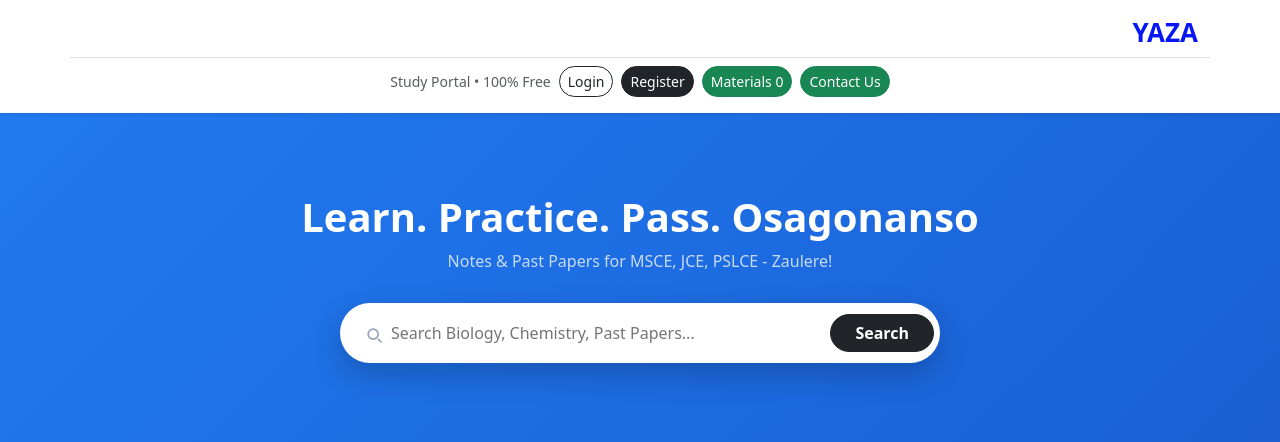
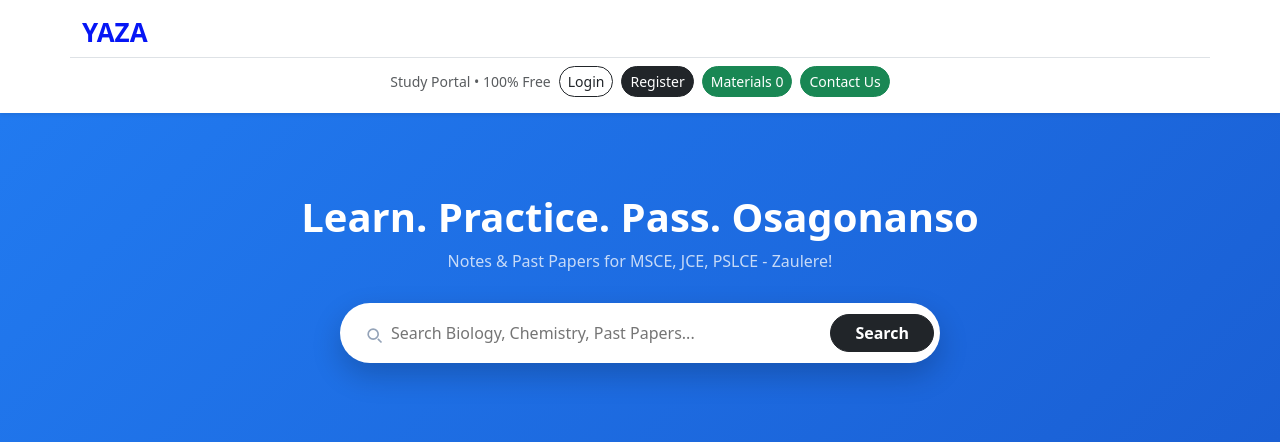
Before and after one commit to thomlivi8-stack/YAZA-project, a Django app: page / in a window 1280 px wide. Shown: the top 442 px of the page. Run offline with Django 5.2, Linux system fonts and the light colour scheme; data that the repository does not hold is empty.

Commit message:
Move  YAZA to left side

```diff
--- a/templates/home.html
+++ b/templates/home.html
@@ -55,7 +55,7 @@
 </style>
 </head><body>
 <nav class="navbar navbar-light bg-white shadow-sm sticky-top">
-    <div class="container d-flex justify-content-end align-items-center">
+    <div class="container d-flex justify-content-start align-items-center">
       <a class="navbar-brand fw-bold m-0" style="color:#0616f5; font-size: 26px;" href="{% url 'home' %}">
         YAZA
      </a>
```
